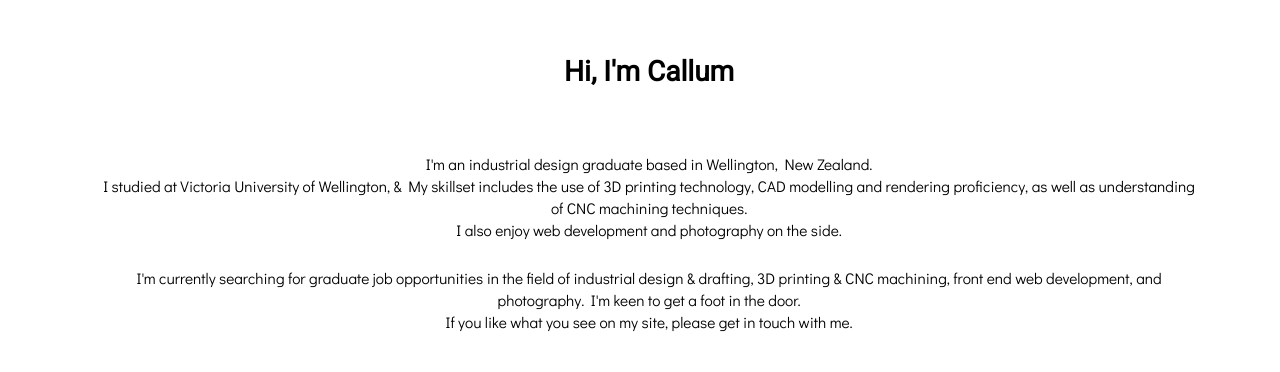
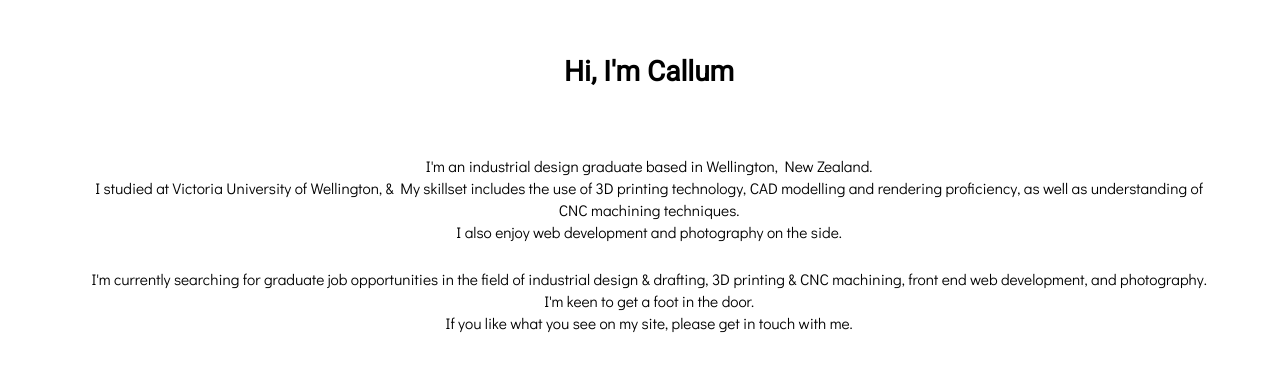
Before and after one commit to penmancall/website-concept-1, a PHP site: page / in a window 1280 px wide. Shown: the part 75-447 px from the top of the page. Run offline with PHP 8.4, Linux system fonts and the light colour scheme; some libraries are stand-ins or nearby versions.

Commit message:
Add files via upload

```diff
--- a/mobile.css
+++ b/mobile.css
@@ -16,5 +16,5 @@
     font-family: "Didact Gothic";}
 .mainpage{
     width: 100%;
-padding-left: 1%;
-padding-right: 3%;}
+padding-left: 0%;
+padding-right: 2%;}
```
